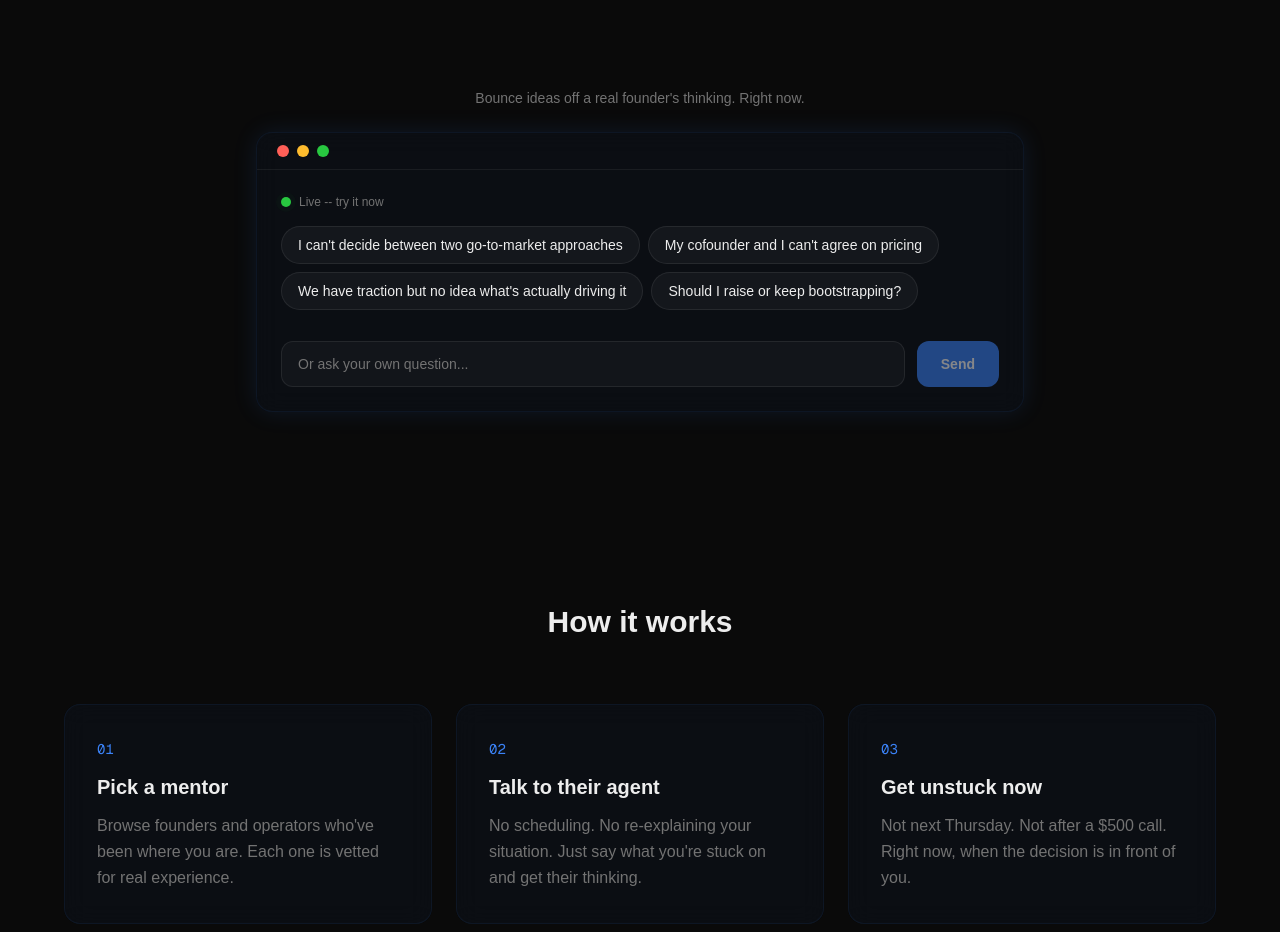
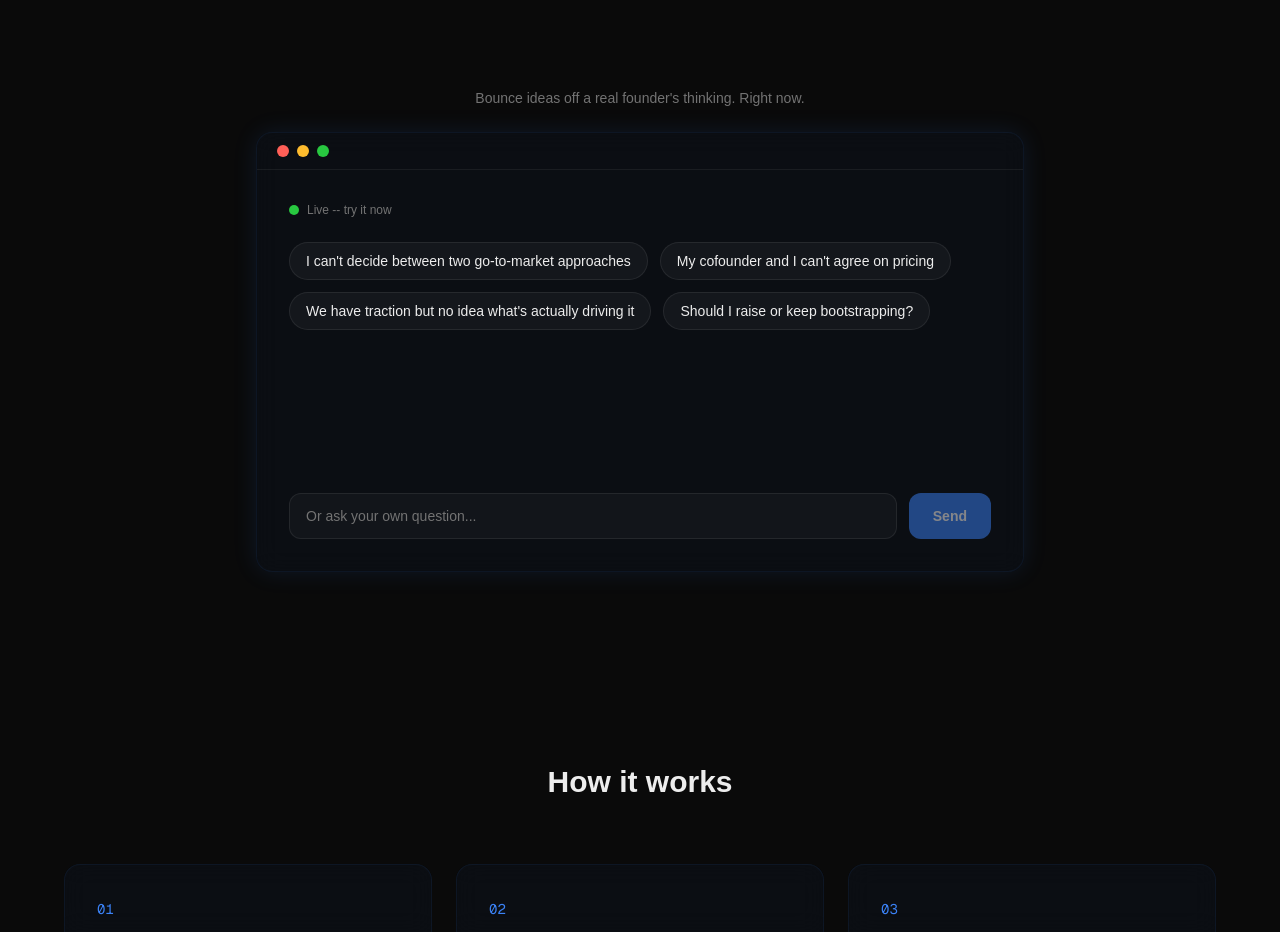
Before and after one commit to Apex-Sudo/forgehouse-site, a Next.js app: page / in a window 1280 px wide. Shown: the part 840-1772 px from the top of the page. Built offline with nearby package versions, Linux system fonts and the light colour scheme.

Commit message:
inline chat: more breathing room + height

```diff
--- a/src/components/InlineChat.tsx
+++ b/src/components/InlineChat.tsx
@@ -26,7 +26,7 @@ export default function InlineChat() {
   };
 
   return (
-    <div className="glass-card max-w-3xl mx-auto min-h-[280px] flex flex-col overflow-hidden shadow-[0_0_24px_rgba(59,130,246,0.12)] border-[rgba(59,130,246,0.2)]">
+    <div className="glass-card max-w-3xl mx-auto min-h-[440px] flex flex-col overflow-hidden shadow-[0_0_24px_rgba(59,130,246,0.12)] border-[rgba(59,130,246,0.2)]">
       {/* macOS window chrome */}
       <div className="flex items-center gap-2 px-5 py-3 border-b border-white/[0.06]">
         <span className="w-3 h-3 rounded-full bg-[#FF5F57]" />
@@ -35,15 +35,15 @@ export default function InlineChat() {
       </div>
 
       <div className="flex-1 flex flex-col">
-        <div className="p-6 pb-3">
-          <div className="flex items-center gap-2 mb-4">
+        <div className="p-8 pb-4">
+          <div className="flex items-center gap-2 mb-6">
             <span className="relative flex h-2.5 w-2.5">
               <span className="animate-ping absolute inline-flex h-full w-full rounded-full bg-[#28C840] opacity-75"></span>
               <span className="relative inline-flex rounded-full h-2.5 w-2.5 bg-[#28C840]"></span>
             </span>
             <span className="text-xs text-muted">Live -- try it now</span>
           </div>
-          <div className="flex flex-wrap gap-2">
+          <div className="flex flex-wrap gap-3">
             {STARTERS.map((s) => (
               <button
                 key={s}
@@ -56,7 +56,7 @@ export default function InlineChat() {
           </div>
         </div>
 
-        <div className="mt-auto px-6 pb-6 pt-3">
+        <div className="mt-auto px-8 pb-8 pt-4">
           <div className="flex gap-3">
             <textarea
               value={input}
```
